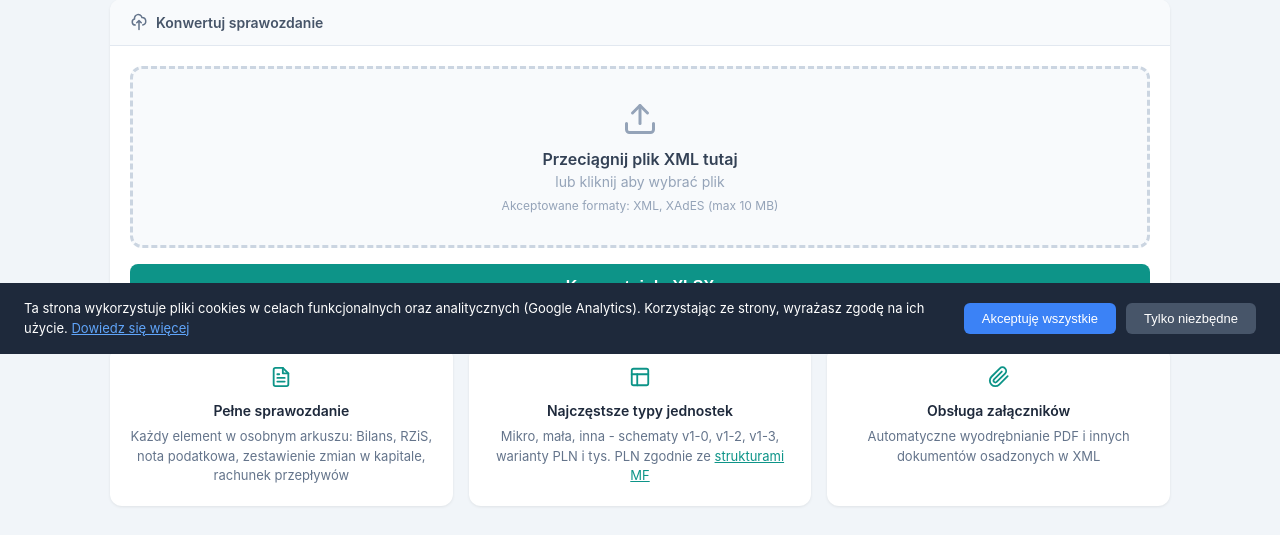
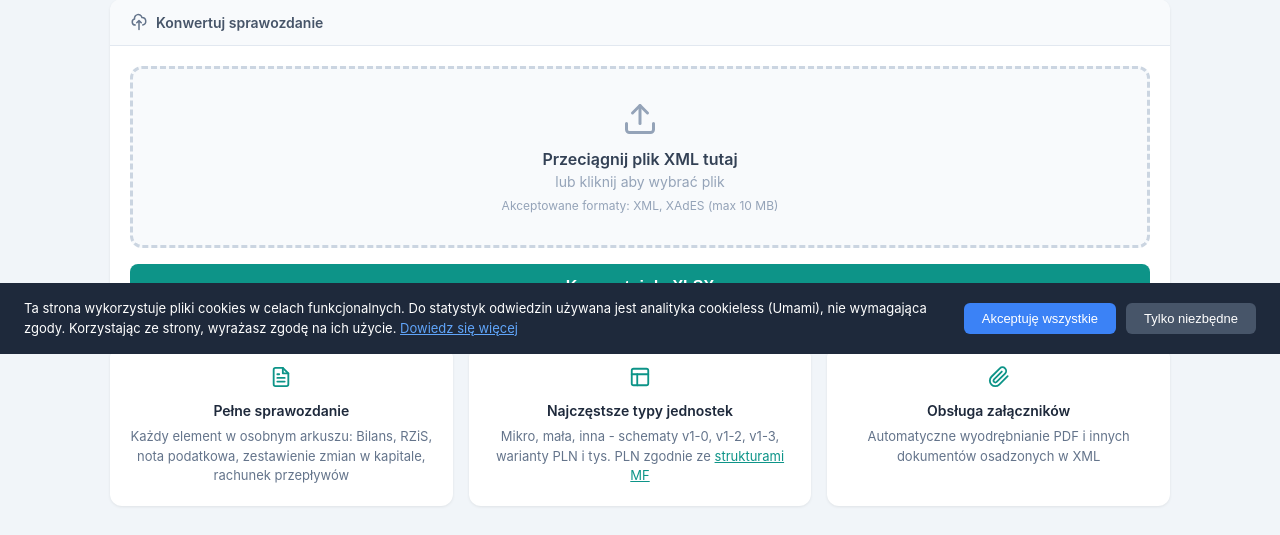
Before and after one commit to emer-MR/Konwersja-SF, a FastAPI app: page / in a window 1280 px wide. Shown: the part 446-981 px from the top of the page. Run offline with FastAPI, Linux system fonts and the light colour scheme; some libraries are stand-ins or nearby versions.

Commit message:
feat: migracja analityki Google Analytics -> Umami (cookieless, self-hosted)
Snippet Umami w web/app/templates/base.html (po link rel=apple-touch-icon).
GA_MEASUREMENT_ID puste w web/docker-compose.hostinger.yml = GA wylaczony.
Kod GA w base.html pozostaje warunkowy ({% if ga_measurement_id %})
- mozna w przyszlosci wlaczyc dolozeniem wartosci do env.

Polityka prywatnosci zaktualizowana:
- sekcja 2: Umami opisane jako aktywny tracker (cookieless, art. 6.1.f RODO),
  GA jako opcjonalne narzedzie do ewentualnego wlaczenia w przyszlosci
- sekcja 3: dodana sekcja B (Umami - aktualnie aktywna) i C (GA opcjonalne, nieaktywne)
- sekcja 4: zarzadzanie - Umami przez blokery / GA-opt-out na wypadek wlaczenia
- sekcja 5: okres przechowywania zaktualizowany (Umami zanonimizowane, GA tylko jesli kiedys wlaczone)
- sekcja 7: aktualnie zadne dane nie sa przekazywane poza EOG

Cookie banner tekst zaktualizowany. JS pozostaje funkcjonalnie taki sam
(banner zachowany, ale GA sie nie laduje bo env puste).

Dodany web/CLAUDE.md (dotychczas brak osobnej dokumentacji web app).

data-website-id: 21b7e0aa-b9b0-4105-9a0d-f84ffcaed2d0

Co-Authored-By: Claude Opus 4.7 (1M context) <noreply@anthropic.com>

```diff
--- a/web/app/templates/base.html
+++ b/web/app/templates/base.html
@@ -10,6 +10,9 @@
     <!-- Favicon -->
     <link rel="icon" type="image/x-icon" href="/static/favicon.ico">
     <link rel="apple-touch-icon" href="/static/favicon.ico">
+
+    <!-- Umami Analytics (cookieless, self-hosted) -->
+    <script defer src="https://t.analizy.io/script.js" data-website-id="21b7e0aa-b9b0-4105-9a0d-f84ffcaed2d0"></script>
 
     <!-- HTMX -->
     <script src="https://unpkg.com/htmx.org@1.9.10"></script>
@@ -378,7 +381,7 @@
     <!-- Cookie consent banner -->
     <div id="cookie-consent" class="cookie-consent hidden">
         <p>
-            Ta strona wykorzystuje pliki cookies w celach funkcjonalnych oraz analitycznych (Google Analytics).
+            Ta strona wykorzystuje pliki cookies w celach funkcjonalnych. Do statystyk odwiedzin używana jest analityka cookieless (Umami), nie wymagająca zgody.
             Korzystając ze strony, wyrażasz zgodę na ich użycie.
             <a href="#" onclick="pokazModal('prywatnosc'); return false;">Dowiedz się więcej</a>
         </p>
@@ -541,7 +544,8 @@
                 <p>Dane przetwarzane automatycznie:</p>
                 <ul>
                     <li><strong>Dane techniczne serwera</strong> - adres IP, typ przeglądarki, system operacyjny, data żądania. Przetwarzane w celu zapewnienia działania i bezpieczeństwa (art. 6 ust. 1 lit. f RODO).</li>
-                    <li><strong>Dane analityczne</strong> - anonimowe statystyki ruchu zbierane przez Google Analytics wyłącznie po wyrażeniu zgody (art. 6 ust. 1 lit. a RODO).</li>
+                    <li><strong>Dane analityczne (Umami)</strong> - anonimowe statystyki ruchu zbierane przez narzędzie <strong>Umami Analytics</strong> samodzielnie hostowane na serwerze administratora (UE). Cookieless — bez plików cookies i identyfikatorów śledzących. Podstawa: art. 6 ust. 1 lit. f RODO (prawnie uzasadniony interes).</li>
+                    <li><strong>Opcjonalne narzędzia analityczne (Google Analytics)</strong> - administrator zachowuje techniczną możliwość uruchomienia w przyszłości GA4. <strong>Aktualnie nieaktywne.</strong> Ewentualne włączenie wymagałoby zgody użytkownika (art. 6 ust. 1 lit. a RODO).</li>
                 </ul>
                 <p>
                     <strong>Serwis nie gromadzi metadanych konwersji</strong> - nazwy plików, nazwy firm, NIP-y ani daty konwersji nie są zapisywane.
@@ -555,21 +559,35 @@
                 <p>
                     Cookies funkcjonalne nie wymagają odrębnej zgody (art. 173 ust. 3 Prawa telekomunikacyjnego).
                 </p>
-                <p><strong>B. Cookies analityczne (Google Analytics):</strong></p>
-                <p>Instalowane <strong>wyłącznie po wyrażeniu zgody</strong> za pośrednictwem banera cookies.</p>
+                <p><strong>B. Analityka bez cookies (Umami) - aktualnie aktywna:</strong></p>
+                <p>
+                    Serwis korzysta z narzędzia <strong>Umami Analytics</strong> samodzielnie hostowanego na serwerze
+                    administratora (UE). Umami <strong>nie zapisuje plików cookies ani identyfikatorów</strong> w urządzeniu
+                    użytkownika. Statystyki generowane są na podstawie zanonimizowanego skrótu IP+User-Agent obowiązującego
+                    w obrębie jednej doby.
+                </p>
+                <p>Zakres: liczba odsłon i unikalnych odwiedzin (per dobę), strona wejścia, źródło ruchu (referer), kraj, typ urządzenia, system operacyjny, przeglądarka.</p>
+
+                <p><strong>C. Cookies analityczne (Google Analytics) - opcjonalne, aktualnie nieaktywne:</strong></p>
+                <p>
+                    Administrator zachowuje techniczną możliwość uruchomienia w przyszłości <strong>Google Analytics 4</strong>.
+                    <strong>Obecnie nieaktywne i żadne cookies GA nie są instalowane.</strong> Ewentualne włączenie wymaga zgody.
+                    W razie aktywacji instalowane mogłyby być:
+                </p>
                 <ul>
                     <li><strong>_ga</strong> - identyfikator użytkownika GA (ważność: 2 lata)</li>
                     <li><strong>_ga_*</strong> - utrzymanie stanu sesji GA (ważność: 2 lata)</li>
                 </ul>
                 <p>
-                    Google Analytics zbiera anonimowe dane statystyczne (liczba odwiedzin, lokalizacja, urządzenie, przeglądarka).
-                    Anonimizacja IP jest włączona. Usługa świadczona przez Google Ireland Limited.
+                    Po ewentualnym uruchomieniu GA zbierałby anonimowe dane statystyczne (liczba odwiedzin, lokalizacja,
+                    urządzenie, przeglądarka). Anonimizacja IP byłaby włączona. Usługa świadczona przez Google Ireland Limited.
                 </p>
 
                 <h3>4. Zarządzanie cookies</h3>
                 <ul>
                     <li>Zmiana preferencji - kliknij „Ustawienia cookies" w stopce strony</li>
-                    <li>Blokowanie GA - zainstaluj <a href="https://tools.google.com/dlpage/gaoptout" target="_blank" rel="noopener">Google Analytics Opt-out</a></li>
+                    <li>Umami nie używa cookies - można zablokować dodatkiem typu uBlock Origin lub blokadą domeny <code>t.analizy.io</code></li>
+                    <li>Na wypadek włączenia GA w przyszłości - zainstaluj <a href="https://tools.google.com/dlpage/gaoptout" target="_blank" rel="noopener">Google Analytics Opt-out</a></li>
                     <li>Ustawienia przeglądarki - zablokuj cookies w ustawieniach prywatności</li>
                 </ul>
 
@@ -578,7 +596,8 @@
                     <li><strong>Pliki po konwersji:</strong> do pobrania przez 5 minut, potem automatycznie usuwane</li>
                     <li><strong>Metadane konwersji:</strong> nie są gromadzone</li>
                     <li><strong>Logi serwera:</strong> do 30 dni</li>
-                    <li><strong>Dane Google Analytics:</strong> zgodnie z polityką Google (domyślnie 26 miesięcy)</li>
+                    <li><strong>Statystyki Umami:</strong> zanonimizowane, przechowywane w bazie administratora (UE) bezterminowo, bez identyfikatorów osobowych</li>
+                    <li><strong>Dane Google Analytics:</strong> w razie ewentualnego uruchomienia w przyszłości - zgodnie z polityką Google (domyślnie 26 miesięcy)</li>
                 </ul>
 
                 <h3>6. Prawa użytkownika</h3>
@@ -600,8 +619,10 @@
 
                 <h3>7. Udostępnianie i transfer danych</h3>
                 <p>
-                    Dane nie są sprzedawane ani udostępniane w celach marketingowych. W związku z Google Analytics
-                    dane mogą być przekazywane poza EOG - Google stosuje standardowe klauzule umowne (art. 46 ust. 2 lit. c RODO).
+                    Dane nie są sprzedawane ani udostępniane w celach marketingowych. <strong>Aktualnie żadne dane analityczne
+                    nie są przekazywane poza EOG</strong> - serwis hostowany w UE, Umami Analytics samodzielnie hostowane
+                    na serwerze administratora w UE. W razie ewentualnego uruchomienia w przyszłości Google Analytics dane
+                    mogłyby być przekazywane poza EOG - Google stosuje standardowe klauzule umowne (art. 46 ust. 2 lit. c RODO).
                 </p>
 
                 <h3>8. Zmiany polityki</h3>
--- a/web/docker-compose.hostinger.yml
+++ b/web/docker-compose.hostinger.yml
@@ -34,8 +34,9 @@ services:
       - RECAPTCHA_SITE_KEY=${RECAPTCHA_SITE_KEY:-}
       - RECAPTCHA_SECRET_KEY=${RECAPTCHA_SECRET_KEY:-}
 
-      # Google Analytics
-      - GA_MEASUREMENT_ID=${GA_MEASUREMENT_ID:-G-BD3959F2HL}
+      # Google Analytics - od 2026-05-07 wylaczony (zastapiony przez Umami Analytics, snippet w base.html).
+      # Pozostawione zeby latwo wlaczyc GA gdyby kiedys znowu byl potrzebny - wystarczy ustawic wartosc.
+      - GA_MEASUREMENT_ID=${GA_MEASUREMENT_ID:-}
 
       # Opcjonalne - domyślne wartości
       - DATABASE_URL=${DATABASE_URL:-sqlite+aiosqlite:///./data/app.db}
```
Also changed, not shown: web/CLAUDE.md (added, +34 -0 lines).
